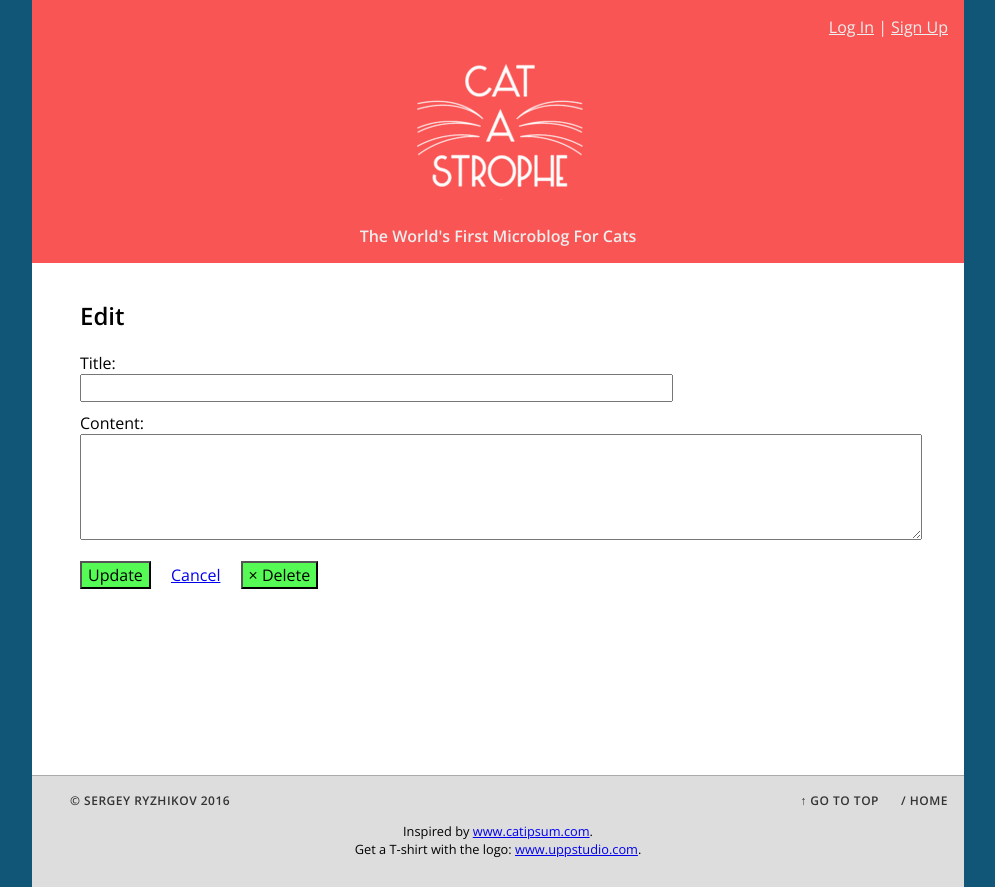
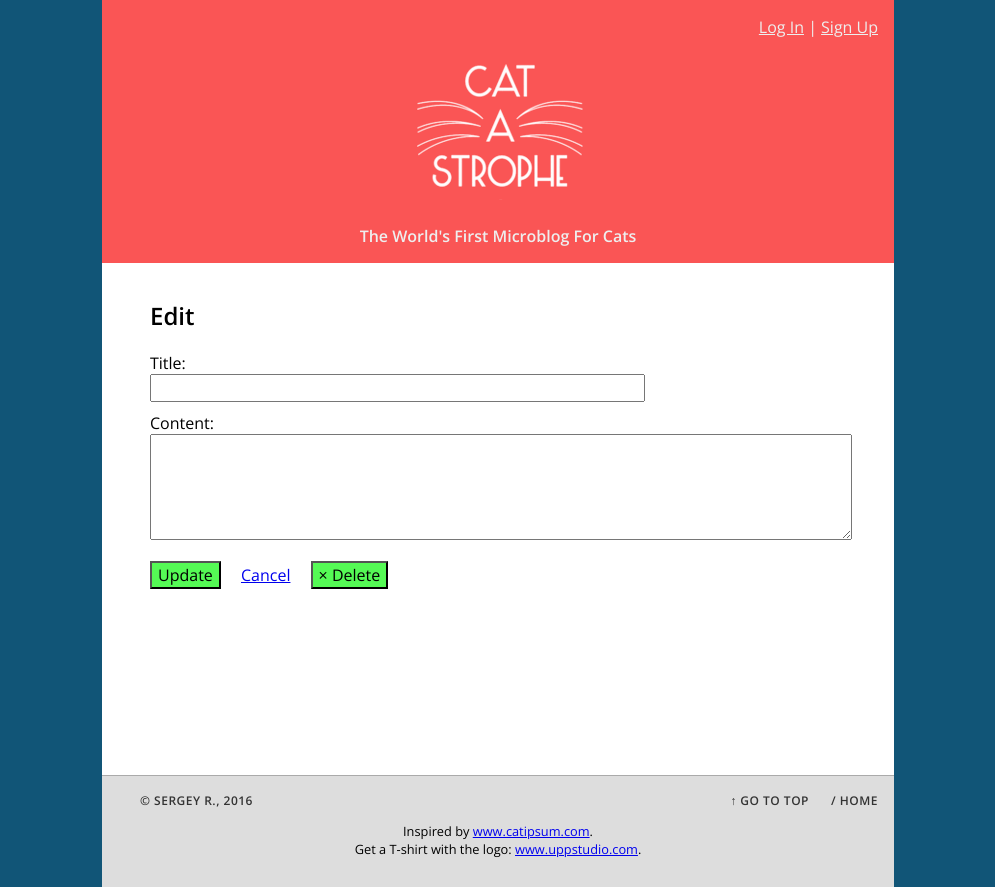
Before and after one commit to sergey-lance/Udacity-FSWDN-MultiuserBlog, a Python web app: template templates/blog-edit.html in a window 1280 px wide. Shown: the whole page, without its empty margins (142-1137 px from the left). Run offline with Jinja, Linux system fonts and the light colour scheme; the template is opened without the code that fills it, so the values that code supplies are empty; some libraries are stand-ins or nearby versions.

Commit message:
little fixes

```diff
--- a/handlers.py
+++ b/handlers.py
@@ -152,6 +152,7 @@ class BlogEdit(RequestHandler):
 		self.redirect(self.uri_for('blog-onepost',  post_id = post.key.id() ))
 
 	def _serve(self, **params):
+		logging.info(self.request.get('hehe'))
 		self.render('blog-edit.html', **params)
 
 
--- a/static/css/main.css
+++ b/static/css/main.css
@@ -12,7 +12,7 @@ body {
 }
 
 .width-wrap {
-    max-width: 900px;
+    max-width: 760px;
     margin: 0 auto; /* center */
     padding: 16px;
 }
--- a/templates/blog-edit.html
+++ b/templates/blog-edit.html
@@ -24,7 +24,7 @@
 	<h2>{% if new %}New post{% else %}Edit{% endif %}</h2>
 	<form method="post">
 		<label>Title:</label>
-		<input type="text" name="title" value="{{title|escape}}" />
+		<input type="text" name="title" value="{{title|e}}" />
 		<span class='error'>{{err_title|safe}}</span>
 
 		<label>Content:</label>
--- a/templates/layout.html
+++ b/templates/layout.html
@@ -5,7 +5,7 @@
 	<meta charset="UTF-8">
 	<meta name="viewport" content="width=device-width, initial-scale=1.0">
 	<link href='https://fonts.googleapis.com/css?family=Open+Sans:400,300,600' rel='stylesheet' type='text/css'>
-	<link rel="shortcut icon" href="./favicon.ico">
+	<link rel="shortcut icon" href="/favicon.ico">
 	<link rel="stylesheet" href="/css/normalize.css">
 	<link rel="stylesheet" href="/css/main.css">
 	{%- block head %}{% endblock head %}
@@ -29,7 +29,7 @@
 	<footer class="width-wrap">
 	<nav>
 		<ul>
-		<li class="copyright">&copy; <a href="mailto:sergey-inform@ya.ru">Sergey Ryzhikov</a> 2016</li>
+		<li class="copyright">&copy; <a href="mailto:sergey-inform@ya.ru">Sergey R.</a>, 2016</li>
 		<li>/&nbsp;<a href="{{ uri_for('home') }}">Home</a></li>
 		<li>↑&nbsp;<a href="#top">Go to top</a></li>
 		</ul>
```
